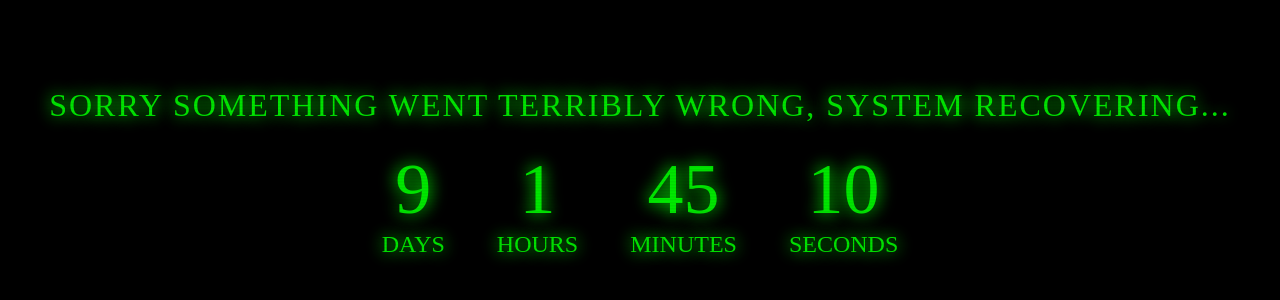
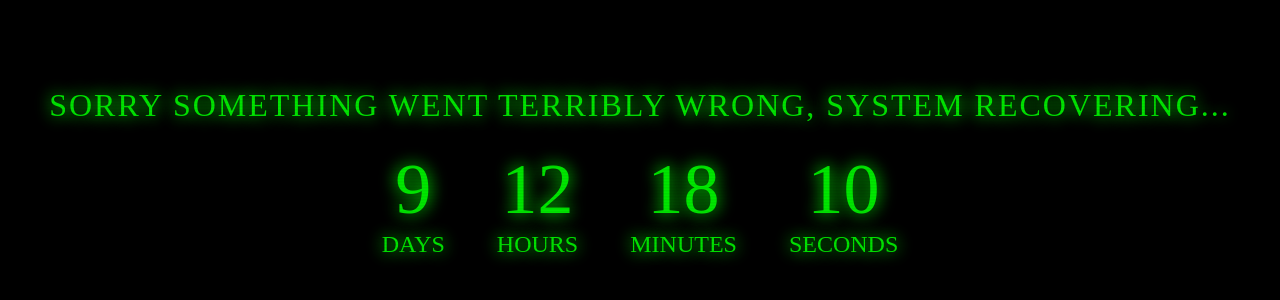
Before and after one commit to LukeFish116/ProjectFishMish, a plain HTML site: page index.html in a window 1280 px wide. Shown: the part 216-516 px from the top of the page. Drawn offline with Linux system fonts and the light colour scheme; a web font is replaced by a local one.

Commit message:
Update index.html

```diff
--- a/index.html
+++ b/index.html
@@ -143,7 +143,7 @@ document.onkeydown = function(e) {
         day = hour * 24;
 
   // Set the target countdown date
-  const countDownDate = new Date("09/21/2024").getTime();
+  const countDownDate = new Date("09/21/2024 10:33").getTime();
 
   const x = setInterval(function() {
     const now = new Date().getTime(),
```
